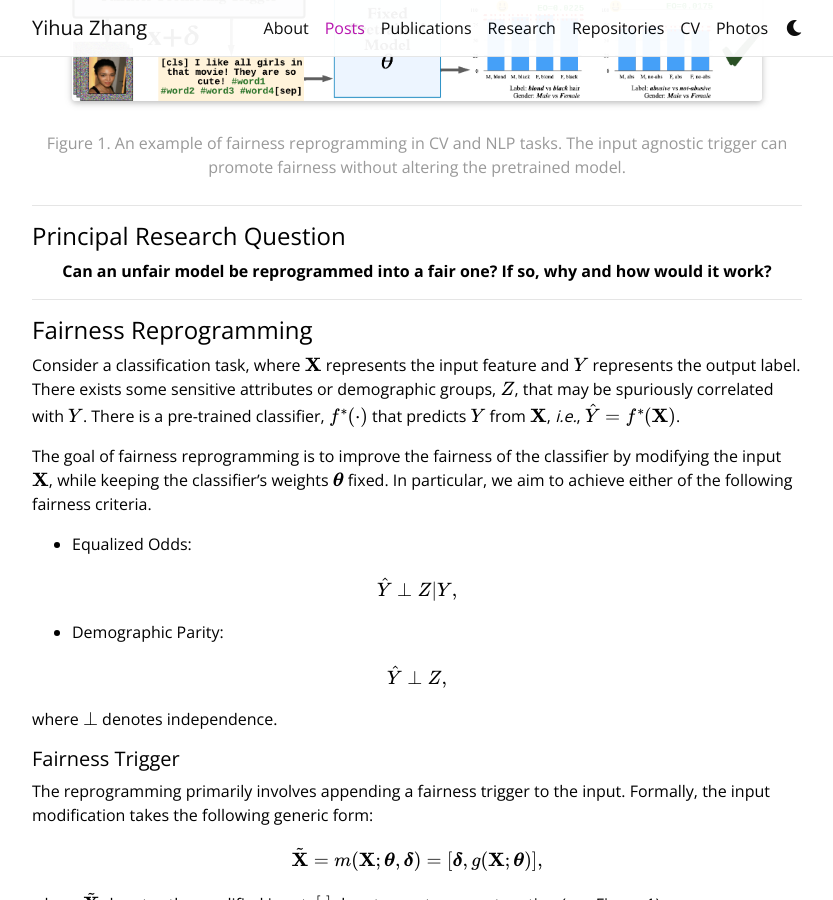
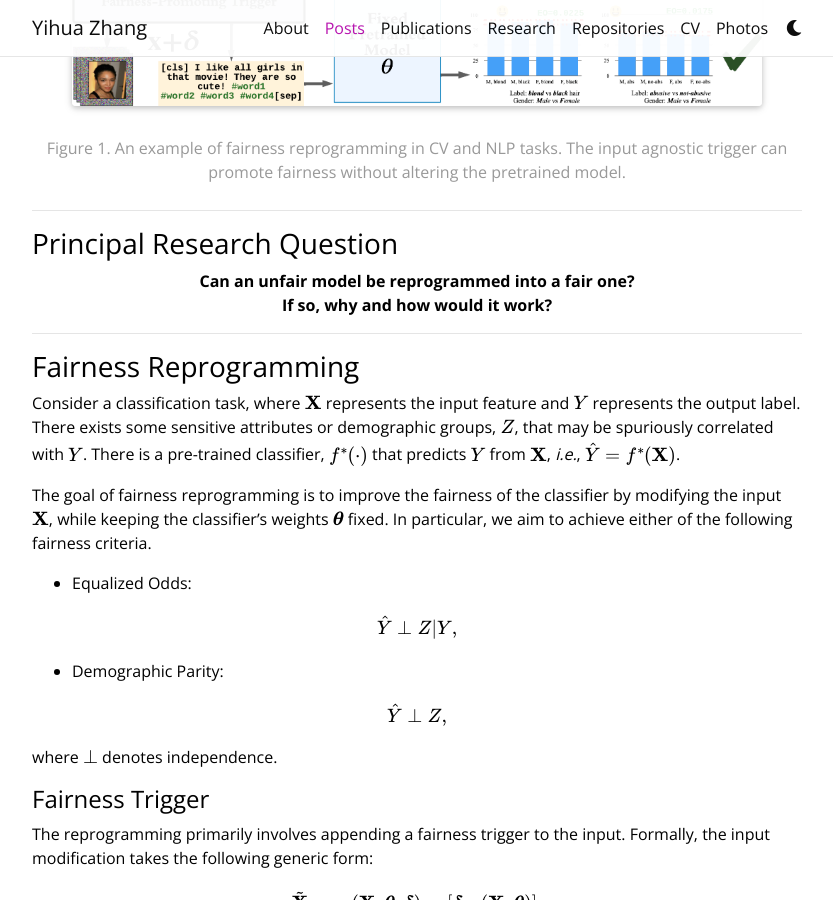
Before and after one commit to NormalUhr/yihua-zhang, a Jekyll site: the page built from _posts/2022-11-26-fairness-reprogramming-neurips22.md, in a window 1280 px wide and 900 px high, scrolled down 755 px. Shown: the whole window, without its empty margins (223-1056 px from the left). Built offline with Jekyll 4.4.1, drawn with Linux system fonts in a browser that asks for light colours; full-size pictures stand in for the smaller copies a plugin makes; comment, search, counter and statistics services are not loaded; a style sheet for code colours, icons or effects is not loaded.

````diff
--- a/_posts/2022-11-26-fairness-reprogramming-neurips22.md
+++ b/_posts/2022-11-26-fairness-reprogramming-neurips22.md
@@ -16,7 +16,7 @@ tags: "TrustworthyML"
 categories: "neurips22"
 ---
 
-#### Overview
+### Overview
 
 In this paper, we propose a new generic fairness learning paradigm,
 called fairness reprogramming:
@@ -32,18 +32,18 @@ called fairness reprogramming:
 
 ---
 
-#### Principal Research Question
+### Principal Research Question
 
 <center>
 <b>
-Can an unfair model be reprogrammed into a fair one? If so, why and how would it work?
+Can an unfair model be reprogrammed into a fair one? <br> If so, why and how would it work?
 </b>
 <br>
 </center>
 
 ---
 
-#### Fairness Reprogramming
+### Fairness Reprogramming
 
 Consider a classification task, where $$\mathbf{X}$$ represents the input feature and $$Y$$ represents the output label. There exists some sensitive attributes or demographic groups, $$Z$$, that may be spuriously
 correlated with $$Y$$. There is a pre-trained classifier, $$f^*(\cdot)$$ that predicts $$Y$$ from $$\mathbf{X}$$, _i.e._, $$\hat{Y} = f^*(\mathbf{X})$$.
@@ -64,7 +64,7 @@ $$
 
 where $$\perp$$ denotes independence.
 
-##### Fairness Trigger
+#### Fairness Trigger
 
 The reprogramming primarily involves appending a fairness trigger to the input. Formally, the input modification takes the following generic form:
 
@@ -74,7 +74,7 @@ $$
 
 where $$\tilde{\mathbf{X}}$$ denotes the modified input; $$[\cdot]$$ denotes vector concatenation (see Figure 1).
 
-##### Optimization Objective and Discriminator
+#### Optimization Objective and Discriminator
 
 Our optimization objective is as follows
 
@@ -107,7 +107,7 @@ We give an illustration of our fairness reprogramming algorithm below, which co-
     Figure 2. An illustration of our proposed fairness reprogramming algorithm.
 </div>
 
-#### Experiment results
+### Experiment results
 
 We consider the following two commonly used NLP and CV datasets:
 
@@ -157,7 +157,7 @@ attribute annotations. We adopt the hair color prediction task in our experiment
 
 ---
 
-#### Why does Fairness Trigger work?
+### Why does Fairness Trigger work?
 
 In our paper, we both theoretically prove and empirically demonstrate why a *global trigger* can obscure the demographic information for *any* input. In general, the trigger learned by the reprogrammer contains very strong demographic information and blocks the model from relying on the real demographic information from the input. Since the same trigger is attached to all the input, the uniform demographic information contained in the trigger will weaken the dependence of the model on the true demographic information contained in the data, and thus improve the fairness of the pretrained model.
 
@@ -170,7 +170,7 @@ In our paper, we both theoretically prove and empirically demonstrate why a *glo
     Figure 7. Illustration of why fairness trigger works. (a) The data generation process. (b) The information flow from data to the classifier through sufficient statistics. (c) A fairness trigger strongly indicative of a demographic group can confuse the classifier with a false demographic posterior, thus preventing the classifier from using the correct demographic information.
 </div>
 
-##### Input Saliency Analysis
+#### Input Saliency Analysis
 
 The following two figures compare the saliency maps of some example inputs with and without the fairness triggers. Specifically, For the NLP applications, we extract a subset of Civil
 Comments with religion-related demographic annotations, and apply IG to localize word pieces
@@ -216,7 +216,7 @@ To further verify that the triggers encode demographic information, we trained a
 
 ---
 
-#### Citation
+### Citation
 
 ```
 @inproceedings{zhang2022fairness,
@@ -228,7 +228,7 @@ To further verify that the triggers encode demographic information, we trained a
 ```
 ---
 
-#### Reference
+### Reference
 
 <div id="refer-anchor-1"></div> [1] Ramprasaath R Selvaraju et al. “Grad-cam: Visual explanations from deep networks via gradient-based localization” ICCV 2017.
 
````
